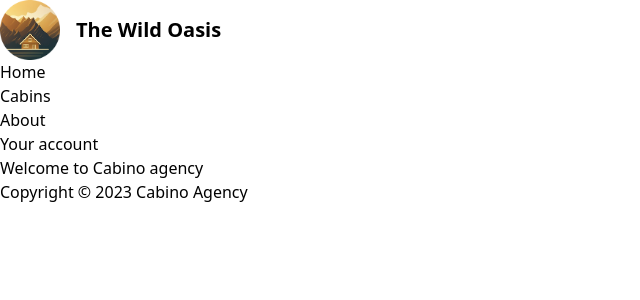
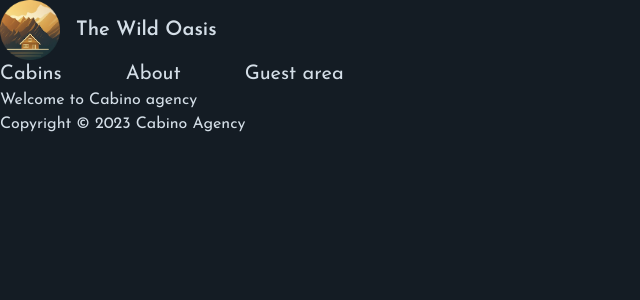
Before and after one commit to atefehnaseri/cabino-website-next-app, a Next.js app: page / in a window 1280 px wide. Shown: the top 300 px of the page, without its empty margins (0-640 px from the left). Built offline with nearby package versions, Linux system fonts and the light colour scheme.

Commit message:
chore(font): add global font to the body

```diff
--- a/app/_components/Navigation.js
+++ b/app/_components/Navigation.js
@@ -2,19 +2,33 @@ import Link from "next/link";
 
 export default function Navigation() {
   return (
-    <ul>
+    <nav className="z-10 text-xl">
+      <ul className="flex gap-16 items-center">
         <li>
-        <Link href="/">Home</Link>
+          <Link
+            href="/cabins"
+            className="hover:text-accent-400 transition-colors"
+          >
+            Cabins
+          </Link>
         </li>
         <li>
-        <Link href="/cabins">Cabins</Link>
+          <Link
+            href="/about"
+            className="hover:text-accent-400 transition-colors"
+          >
+            About
+          </Link>
         </li>
         <li>
-        <Link href="/about">About</Link>
-      </li>
-      <li>
-        <Link href="/account">Your account</Link>
+          <Link
+            href="/account"
+            className="hover:text-accent-400 transition-colors"
+          >
+            Guest area
+          </Link>
         </li>
       </ul>
+    </nav>
   );
 }
--- a/app/layout.js
+++ b/app/layout.js
@@ -1,16 +1,29 @@
 import Logo from "./_components/Logo";
 import Navigation from "./_components/Navigation";
+
+import { Josefin_Sans } from "next/font/google";
+
+const josefin = Josefin_Sans({
+  subsets: ["latin"],
+  display: "swap",
+});
+
 import "@/app/_styles/globals.css";
 
 export const metadata = {
-  title: "Cabino Agency",
-  description: "Cabino agency website",
+  title: {
+    default: "Cabino Agency",
+    template: "%s  Cabino Agency",
+  },
+  description: "Cabino agency website, located in the heart of the city.",
 };
 
 export default function RootLayout({ children }) {
   return (
     <html lang="en">
-      <body>
+      <body
+        className={`${josefin.className} bg-primary-950 text-primary-100 min-h-screen `}
+      >
         <header>
           <Logo />
         </header>
--- a/tailwind.config.js
+++ b/tailwind.config.js
@@ -8,8 +8,32 @@ module.exports = {
   theme: {
     extend: {
       colors: {
-        background: "var(--background)",
-        foreground: "var(--foreground)",
+        primary: {
+          50: "#E1E8EF",
+          100: "#D4DEE7",
+          200: "#B7C7D7",
+          300: "#99B0C7",
+          400: "#7C99B6",
+          500: "#5E82A6",
+          600: "#4C6B8A",
+          700: "#3C546C",
+          800: "#2C3D4F",
+          900: "#1B2631",
+          950: "#141C24",
+        },
+        accent: {
+          50: "#FAF5F0",
+          100: "#F4ECE1",
+          200: "#E8D6BF",
+          300: "#DDC2A2",
+          400: "#D2AF84",
+          500: "#C69963",
+          600: "#B78343",
+          700: "#926835",
+          800: "#6C4D28",
+          900: "#4B351B",
+          950: "#382814",
+        },
       },
     },
   },
```
Also changed, not shown: package.json (+6 -5 lines), starter/components/Navigation.js (deleted, +0 -26 lines), app/icon.png (added), 1 other file (tests, documents, lock files or other folders). Lines whose indentation alone changed are shown as unchanged.
